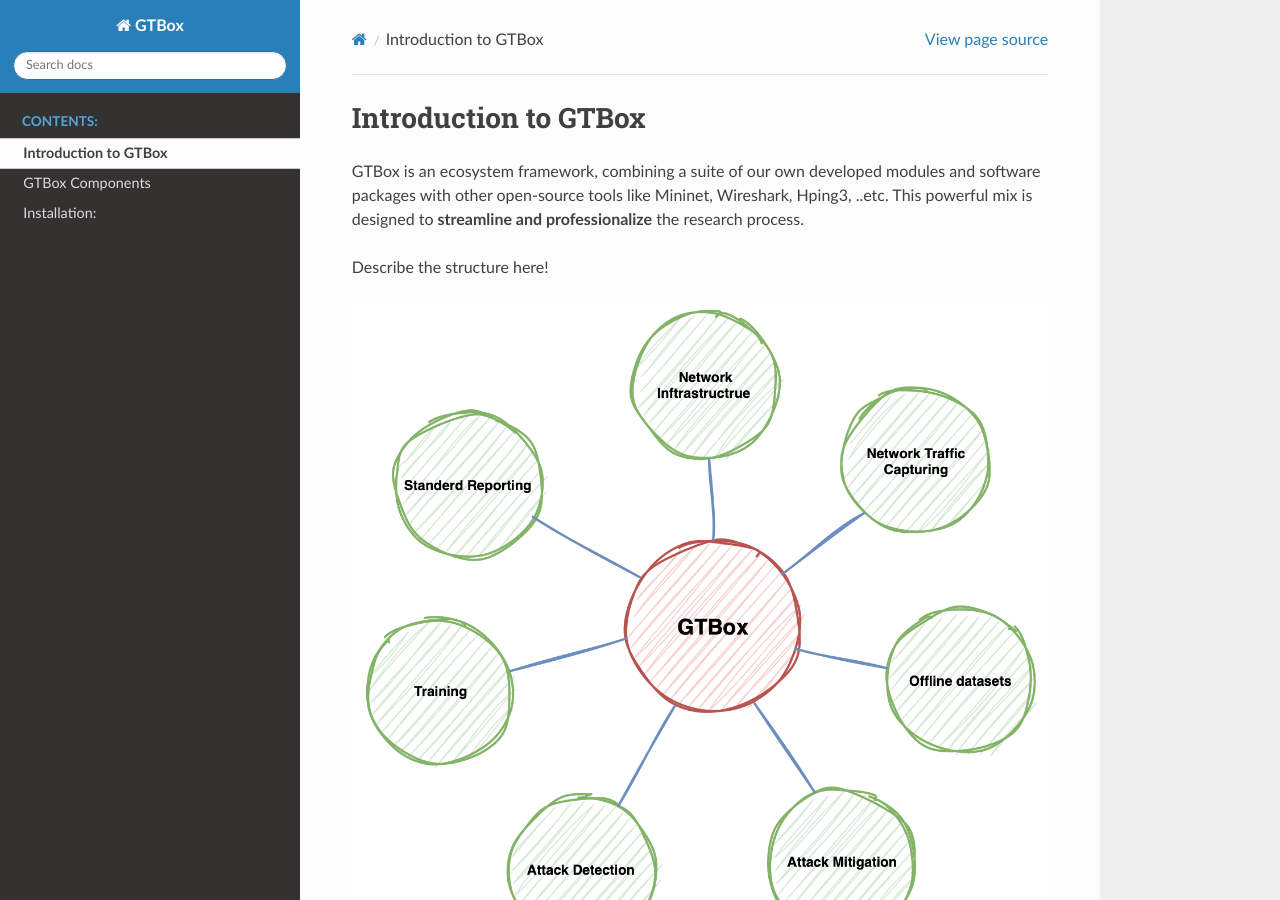
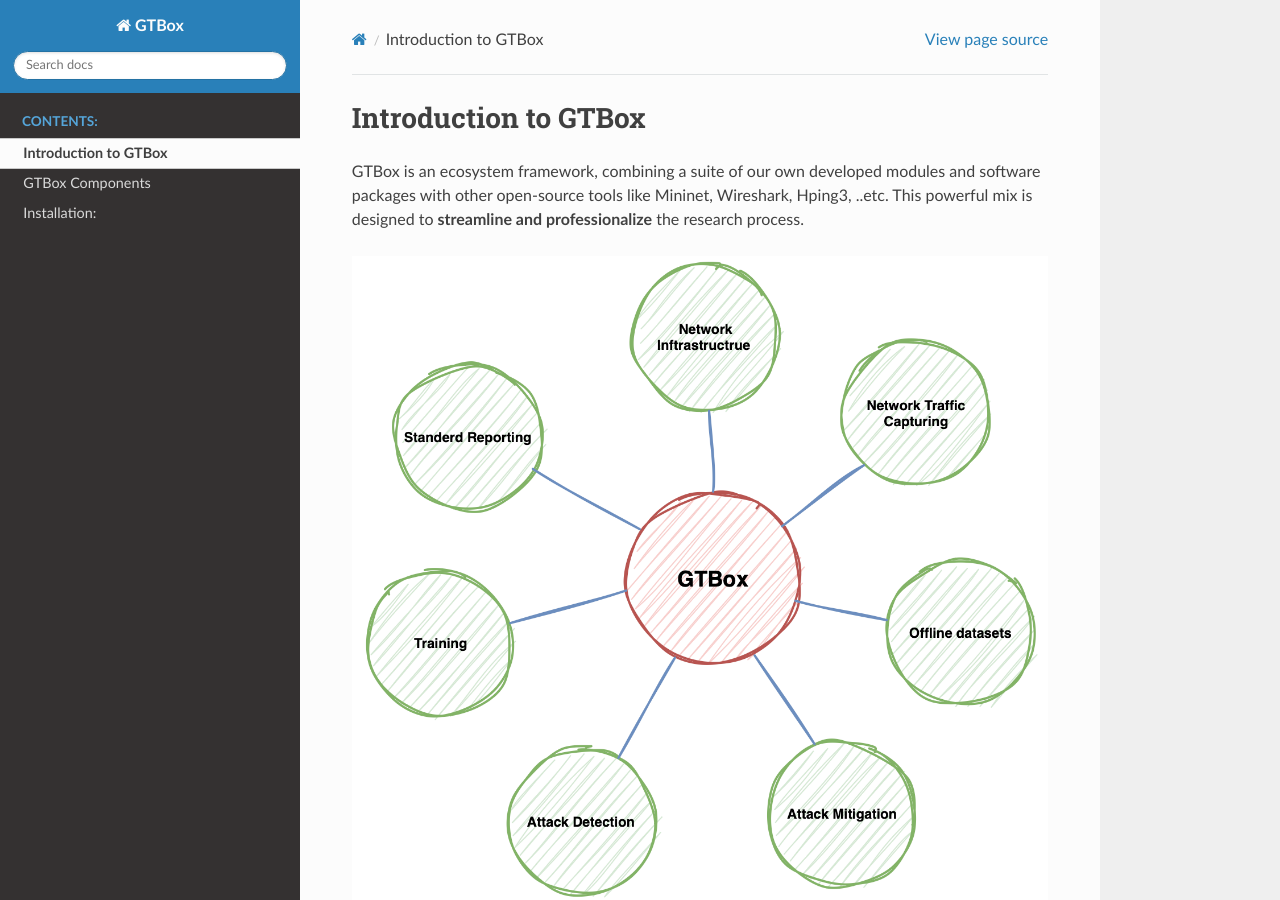
Before and after one commit to Mustafa-zubi/GTBox, a Sphinx documentation site: the page built from docs/source/introduction.rst, in a window 1280 px wide and 900 px high. Built offline with Sphinx 7.4.7 and the Read the Docs theme 2.0.0, drawn with Linux system fonts in a browser that asks for light colours.

Commit message:
Update introduction.rst

```diff
--- a/docs/source/introduction.rst
+++ b/docs/source/introduction.rst
@@ -6,8 +6,6 @@
 .. Why GTBox::
    To understand/get the idea well: Imagine you're a researcher keen on exploring DDoS attack detection and mitigation through machine      learning. With GTBox, you can experiment with different datasets, techniques, and models. It also allows you to benchmark your own       model with similar works. In short, GTBox is the go-to tool for researchers seeking to advance their work with efficiency and            precision.
 
-
-Describe the structure here!
 
 .. figure:: images/GTBox.png
    :alt: ifconfig
```
